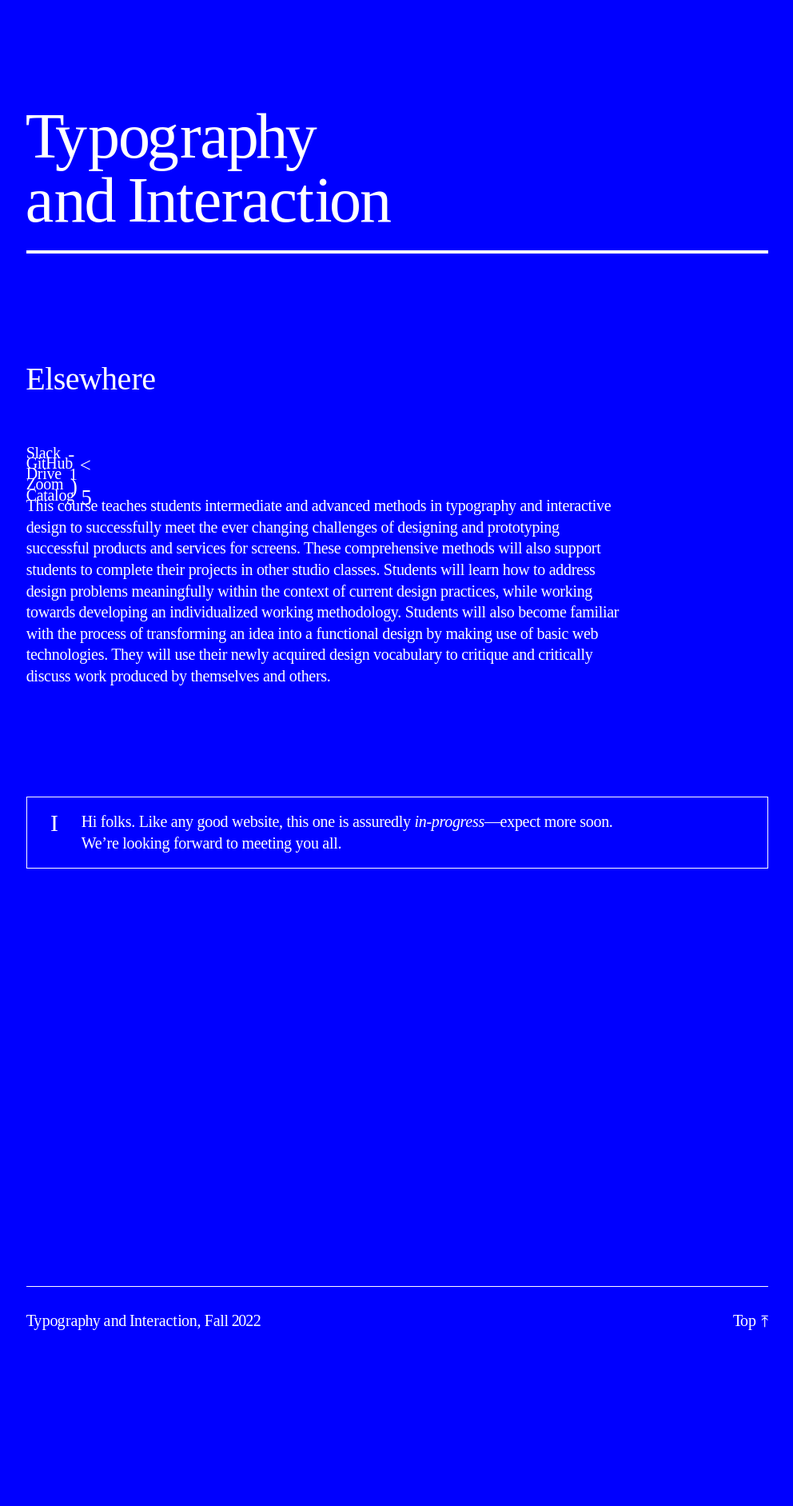
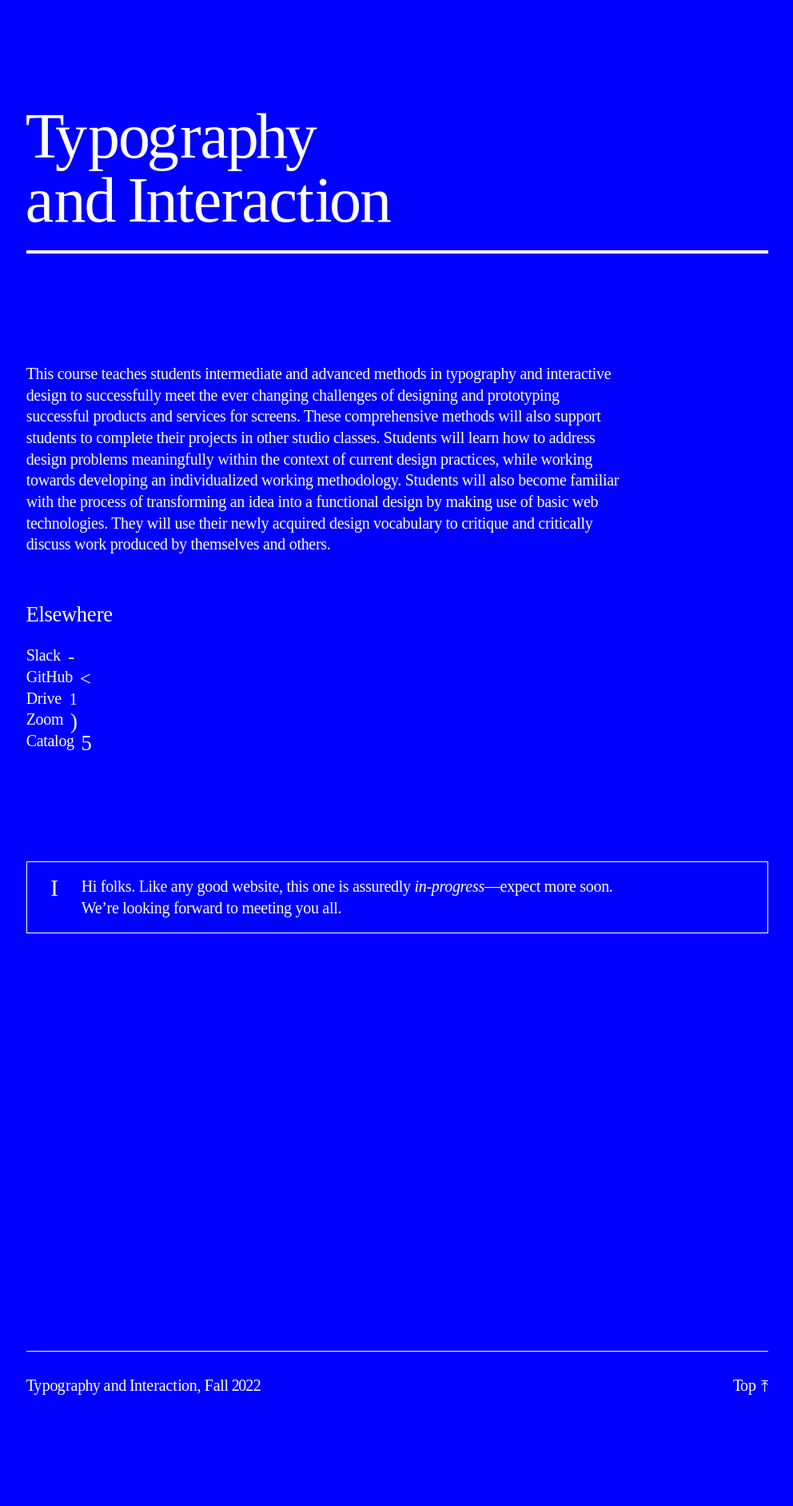
Before and after one commit to core-interaction/core-interaction.github.io, a Jekyll site: the page built from index.md, in a window 1280 px wide. Shown: the whole page at 80% size, without its empty margins (143-1135 px from the left). Built offline with Jekyll 4.4.1, drawn with Linux system fonts in a browser that asks for light colours; before the commit the page ends 1802 px from its top, so only the background shows below that.

Commit message:
Move link list to an include.

```diff
--- /dev/null
+++ b/_includes/link_list.html
@@ -0,0 +1,14 @@
+{% if page.links  %}
+<aside markdown="0"> {% comment %} You can’t indent this or it’ll make a code block. {% endcomment %}
+	<h3>{{ include.heading | kerning }}</h3>
+	<menu>
+		{% for link in page.links %}
+			<li>
+				<p class="link-only">
+					<a href="{{ link.url }}">{{ link.name }}</a>
+				</p>
+			</li>
+		{% endfor %}
+	</menu>
+</aside>
+{% endif %}
--- a/_layouts/index.html
+++ b/_layouts/index.html
@@ -12,20 +12,6 @@ layout: default
 		<h1>{{ page.title | kerning }}</h1>
 	</header>
 	<article>
-		{% if page.links %}
-			<aside>
-				<h2>{{ page.strings.sites | kerning }}</h2>
-				<menu>
-					{% for link in page.links %}
-						<li>
-							<p class="link-only">
-								<a href="{{ link.url }}">{{ link.name }}</a>
-							</p>
-						</li>
-					{% endfor %}
-				</menu>
-			</aside>
-		{% endif %}
 		{{ content }}
 	</article>
 	<nav>
--- a/assets/styles/_markdown.scss
+++ b/assets/styles/_markdown.scss
@@ -194,4 +194,30 @@
 
 		@include browser-specific(safari) { padding-left: 1.25em; }
 	}
+
+
+
+	// Link list from an include.
+	aside {
+		&:not(:first-child) { margin-top:    calc(var(--margin--vertical) * 2); }
+		&:not(:last-child)  { margin-bottom: calc(var(--margin--vertical) * 2); }
+
+		> h3:not(._) { // Bump specificity.
+			margin-bottom: var(--margin--vertical);
+		}
+
+		> menu {
+			@extend %type--layout;
+
+			display:        flex;
+			flex-direction: column;
+			gap:            var(--typography--between);
+
+			> li {
+				> a {
+					@extend %link--element;
+				}
+			}
+		}
+	}
 }
--- a/index.md
+++ b/index.md
@@ -30,5 +28,7 @@ strings:
 
 This course teaches students intermediate and advanced methods in typography and interactive design to successfully meet the ever changing challenges of designing and prototyping successful products and services for screens. These comprehensive methods will also support students to complete their projects in other studio classes. Students will learn how to address design problems meaningfully within the context of current design practices, while working towards developing an individualized working methodology. Students will also become familiar with the process of transforming an idea into a functional design by making use of basic web technologies. They will use their newly acquired design vocabulary to critique and critically discuss work produced by themselves and others.
 
+{% include link_list.html heading="Elsewhere" %}
+
 > Hi folks. Like any good website, this one is assuredly *in-progress*—expect more soon. We’re looking forward to meeting you all.
 {: .callout icon='I' }
```
Also changed, not shown: other parts of index.md (+0 -2 lines).
